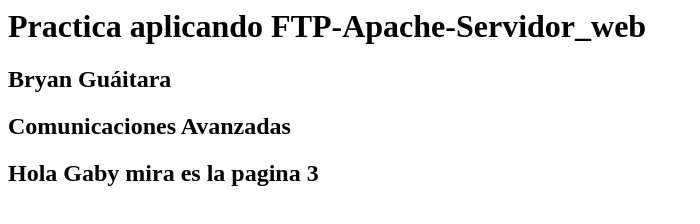
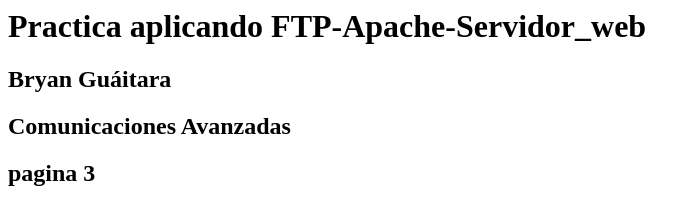
Before and after one commit to Bryanggm2617/practica-p-w, a plain HTML site: page p3/index.html in a window 1280 px wide. Shown: the whole page, without its empty margins (0-700 px from the left). Drawn offline with Linux system fonts and the light colour scheme.

Commit message:
Update index.html

```diff
--- a/p3/index.html
+++ b/p3/index.html
@@ -6,6 +6,6 @@
     <h1>Practica aplicando FTP-Apache-Servidor_web</h1>
     <h2>Bryan Guáitara</h2>
     <h2>Comunicaciones Avanzadas</h2>
-    <h2>Hola Gaby mira es la pagina 3</h2>
+    <h2> pagina 3</h2>
 </body>
 </html>
```
